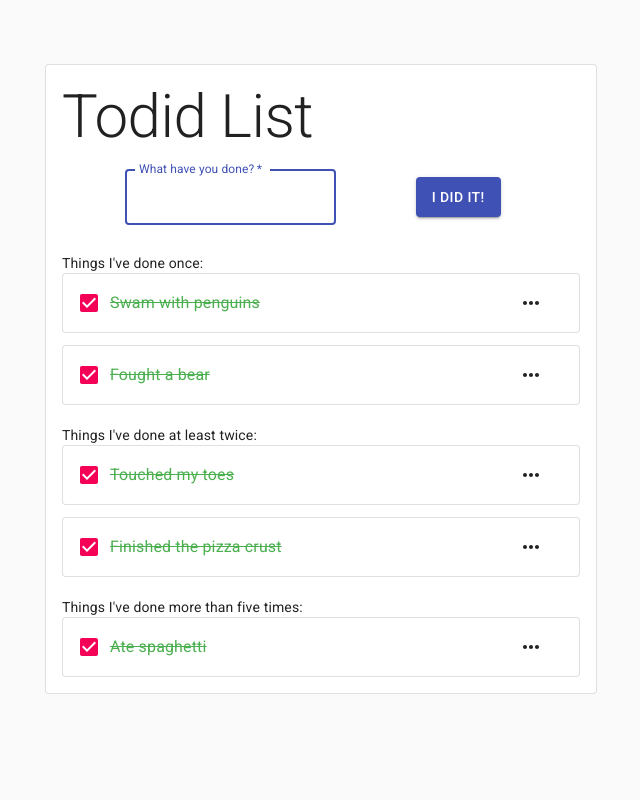
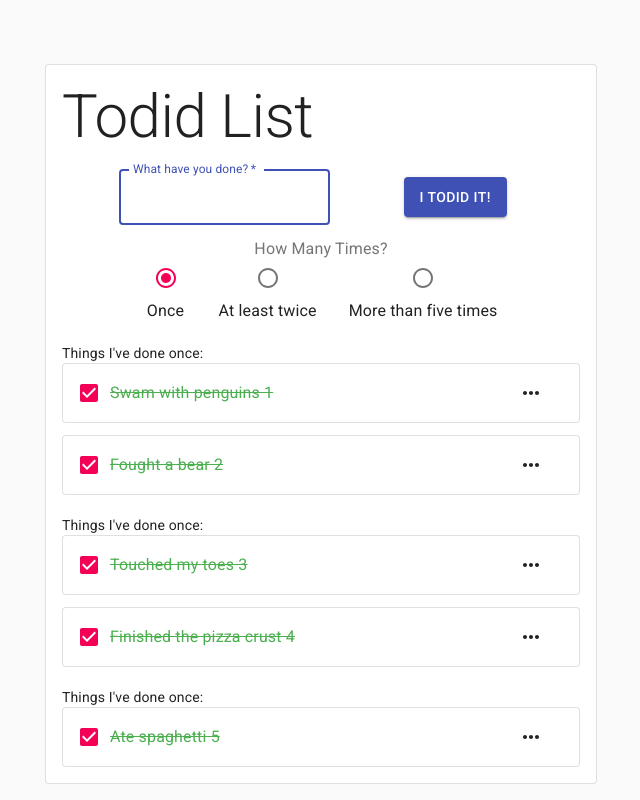
Before and after one commit to devinereshan/todid-list, a React (Create React App) app: page /todidlist in a window 1280 px wide. Shown: the whole page, without its empty margins (319-959 px from the left). Built offline with nearby package versions, Linux system fonts and the light colour scheme.

Commit message:
Add items locally

```diff
--- a/src/components/AddItemForm.js
+++ b/src/components/AddItemForm.js
@@ -1,6 +1,12 @@
-import React from "react";
-import { Button, TextField } from "@material-ui/core";
+import React, { useState } from "react";
+import Button from "@material-ui/core/Button";
+import TextField from "@material-ui/core/TextField";
 import { makeStyles } from "@material-ui/core/styles";
+import Box from "@material-ui/core/Box";
+import FormControlLabel from "@material-ui/core/FormControlLabel";
+import FormLabel from "@material-ui/core/FormLabel";
+import RadioGroup from "@material-ui/core/RadioGroup";
+import Radio from "@material-ui/core/Radio";
 
 const useStyles = makeStyles((theme) => ({
   root: {
@@ -10,32 +16,53 @@ const useStyles = makeStyles((theme) => ({
   submit: {
     margin: theme.spacing(3, 2, 2),
   },
+  radioContainer: {
+    display: "flex",
+    flexDirection: "column",
+    alignItems: "center",
+    marginTop: theme.spacing(1),
+  },
 }));
 
 export default function AddItemForm(props) {
-  const [todidit, setTodidit] = React.useState(null);
-  const handleChange = (event) => {
-    setTodidit(event.target.value);
-  };
+  const [todidText, setTodid] = useState("");
+  const [todiderations, setTodiderations] = useState("1");
+
   const classes = useStyles();
 
+  const handleTextChange = (event) => {
+    setTodid(event.target.value);
+  };
+
+  const handleRadioChange = (event) => {
+    setTodiderations(event.target.value);
+  };
+
   const handleSubmit = (event) => {
+    console.log("in handle submit");
+    setTodid("");
+    props.addTodid({
+      text: todidText,
+      iterations: Number(todiderations),
+      id: null,
+    });
+
     event.preventDefault();
-
-    alert(todidit);
   };
 
   return (
-    <form onSubmit={handleSubmit} className={classes.root}>
+    <form onSubmit={handleSubmit}>
+      <Box className={classes.root}>
         <TextField
           variant="outlined"
           margin="normal"
           required
-        id="todidit"
+          id="newTodidText"
           label="What have you done?"
-        name="todidit"
+          name="newTodidText"
           autoFocus
-        onChange={handleChange}
+          onChange={handleTextChange}
+          value={todidText}
         />
         <Button
           type="submit"
@@ -43,8 +70,39 @@ export default function AddItemForm(props) {
           color="primary"
           className={classes.submit}
         >
-        I did it!
+          I todid it!
         </Button>
+      </Box>
+      <Box className={classes.radioContainer}>
+        <FormLabel>How Many Times?</FormLabel>
+        <RadioGroup
+          row
+          aria-label="iterations"
+          name="iterations"
+          defaultValue="1"
+          value={todiderations}
+          onChange={handleRadioChange}
+        >
+          <FormControlLabel
+            value="1"
+            control={<Radio color="secondary" />}
+            label="Once"
+            labelPlacement="bottom"
+          />
+          <FormControlLabel
+            value="2"
+            control={<Radio color="secondary" />}
+            label="At least twice"
+            labelPlacement="bottom"
+          />
+          <FormControlLabel
+            value="5"
+            control={<Radio color="secondary" />}
+            label="More than five times"
+            labelPlacement="bottom"
+          />
+        </RadioGroup>
+      </Box>
     </form>
   );
 }
--- a/src/components/TodidItem.js
+++ b/src/components/TodidItem.js
@@ -1,14 +1,12 @@
 import React from "react";
-import {
-  Grid,
-  Paper,
-  Typography,
-  Checkbox,
-  FormControlLabel,
-  Button,
-  Menu,
-  MenuItem,
-} from "@material-ui/core";
+import Grid from "@material-ui/core/Grid";
+import Paper from "@material-ui/core/Paper";
+import Typography from "@material-ui/core/Typography";
+import Checkbox from "@material-ui/core/Checkbox";
+import FormControlLabel from "@material-ui/core/FormControlLabel";
+import Button from "@material-ui/core/Button";
+import Menu from "@material-ui/core/Menu";
+import MenuItem from "@material-ui/core/MenuItem";
 import { MoreHoriz } from "@material-ui/icons/";
 import { makeStyles } from "@material-ui/core/styles";
 import { green } from "@material-ui/core/colors";
@@ -37,7 +35,8 @@ export default function TodidItem(props) {
     setAnchorEl(event.currentTarget);
   };
 
-  const handleClose = () => {
+  const handleClose = (event) => {
+    console.log(event);
     setAnchorEl(null);
   };
 
--- a/src/components/TodidList.js
+++ b/src/components/TodidList.js
@@ -1,5 +1,7 @@
-import React from "react";
-import { Container, Paper, Typography } from "@material-ui/core";
+import React, { useState } from "react";
+import Container from "@material-ui/core/Container";
+import Paper from "@material-ui/core/Paper";
+import Typography from "@material-ui/core/Typography";
 import { makeStyles } from "@material-ui/core/styles";
 import TodidItem from "./TodidItem";
 import AddItemForm from "./AddItemForm";
@@ -12,27 +14,81 @@ const useStyles = makeStyles((theme) => ({
   },
 }));
 
-const todidits = [
-  { text: "Swam with penguins", id: 1, iterations: 1 },
-  { text: "Fought a bear", id: 2, iterations: 1 },
-  { text: "Touched my toes", id: 3, iterations: 2 },
-  { text: "Finished the pizza crust", id: 4, iterations: 2 },
-  { text: "Ate spaghetti", id: 5, iterations: 5 },
+const todidData = [
+  { text: "Swam with penguins", id: 1, todiderations: 1 },
+  { text: "Fought a bear", id: 2, todiderations: 1 },
+  { text: "Touched my toes", id: 3, todiderations: 2 },
+  { text: "Finished the pizza crust", id: 4, todiderations: 2 },
+  { text: "Ate spaghetti", id: 5, todiderations: 5 },
 ];
 
 export default function TodidList(props) {
+  // filter and format the todidData for rendering
+  const [todidOnce, setTodidOnce] = useState(() =>
+    todidData
+      .filter((todid) => todid.todiderations === 1)
+      .map((todidit) => (
+        <TodidItem
+          text={`${todidit.text} ${todidit.id}`}
+          key={"id_" + todidit.id}
+        />
+      ))
+  );
+  const [todidTwice, setTodidTwice] = useState(() =>
+    todidData
+      .filter((todid) => todid.todiderations === 2)
+      .map((todidit) => (
+        <TodidItem
+          text={`${todidit.text} ${todidit.id}`}
+          key={"id_" + todidit.id}
+        />
+      ))
+  );
+  const [todidFiveTimes, setTodidFiveTimes] = useState(() =>
+    todidData
+      .filter((todid) => todid.todiderations === 5)
+      .map((todidit) => (
+        <TodidItem
+          text={`${todidit.text} ${todidit.id}`}
+          key={"id_" + todidit.id}
+        />
+      ))
+  );
+
   const classes = useStyles();
 
-  const todidItems = [];
-  let iterationCategory = null;
+  function addTodid(newTodid) {
+    // temp id hack
+    newTodid.id =
+      todidOnce.length + todidTwice.length + todidFiveTimes.length + 1;
 
-  todidits.forEach((todidit) => {
-    if (todidit.iterations !== iterationCategory) {
-      todidItems.push(<TodidCategory iterations={todidit.iterations} />);
+    // format
+    let formattedTodid = (
+      <TodidItem
+        text={`${newTodid.text} ${newTodid.id}`}
+        key={"id_" + newTodid.id}
+      />
+    );
+
+    if (newTodid.todiderations === 1) {
+      setTodidOnce((prev) => [...prev, formattedTodid]);
+    } else if (newTodid.todiderations === 2) {
+      setTodidTwice((prev) => [...prev, formattedTodid]);
+    } else if (newTodid.todiderations === 5) {
+      setTodidFiveTimes((prev) => [...prev, formattedTodid]);
     }
-    todidItems.push(<TodidItem text={todidit.text} />);
-    iterationCategory = todidit.iterations;
-  });
+  }
+
+  // prepare headers for existing categories...
+  const todidOnceHeader = todidOnce.length > 0 && (
+    <TodidCategory todiderations={1} key={"cat_1"} />
+  );
+  const todidTwiceHeader = todidTwice.length > 0 && (
+    <TodidCategory todiderations={2} key={"cat_2"} />
+  );
+  const todidFiveTimesHeader = todidFiveTimes.length > 0 && (
+    <TodidCategory todiderations={5} key={"cat_5"} />
+  );
 
   return (
     <Container component="div" maxWidth="sm">
@@ -40,8 +96,15 @@ export default function TodidList(props) {
         <Typography component="h1" variant="h2">
           Todid List
         </Typography>
-        <AddItemForm />
-        {todidItems}
+        <AddItemForm addTodid={addTodid} />
+        {todidOnceHeader}
+        {todidOnce.map((todid) => todid)}
+
+        {todidTwiceHeader}
+        {todidTwice.map((todid) => todid)}
+
+        {todidFiveTimesHeader}
+        {todidFiveTimes.map((todid) => todid)}
       </Paper>
     </Container>
   );
```
Also changed, not shown: src/components/Header.js (+5 -9 lines), src/components/TopBar.js (+5 -7 lines), src/routes/SignIn.js (+10 -12 lines), src/routes/SignUp.js (+10 -12 lines). Lines whose indentation alone changed are shown as unchanged.
